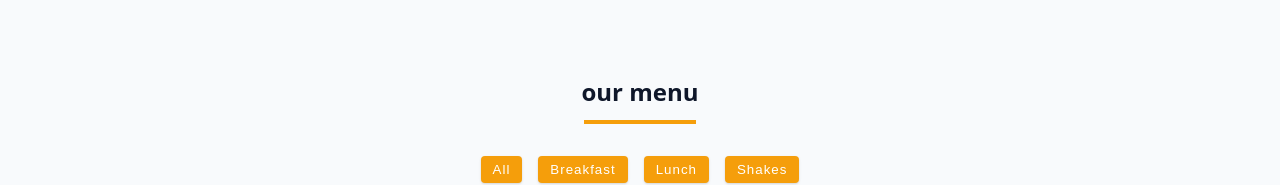
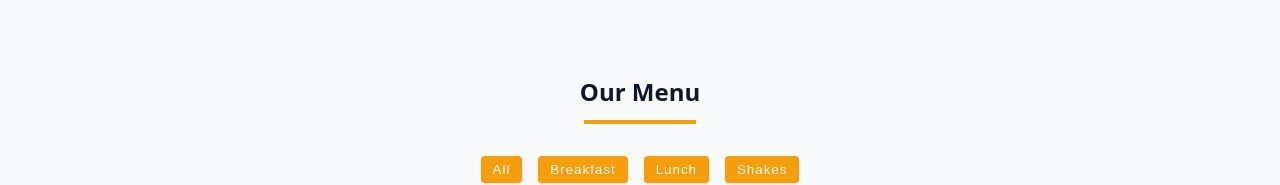
Before and after one commit to Anurag-verma18/cuisines, a React (Vite) app: page / in a window 1280 px wide. Shown: the top 185 px of the page. Built offline with nearby package versions, Linux system fonts and the light colour scheme.

Commit message:
change the title

```diff
--- a/src/App.jsx
+++ b/src/App.jsx
@@ -20,7 +20,7 @@ const App = () => {
 
   return (
     <section className="menu">
-      <Title text="our menu" />
+      <Title text="Our Menu" />
       <Categories categories={allCategories} filterItems={filterItems} />
       <Menu items={menuItems} />
     </section>
```
